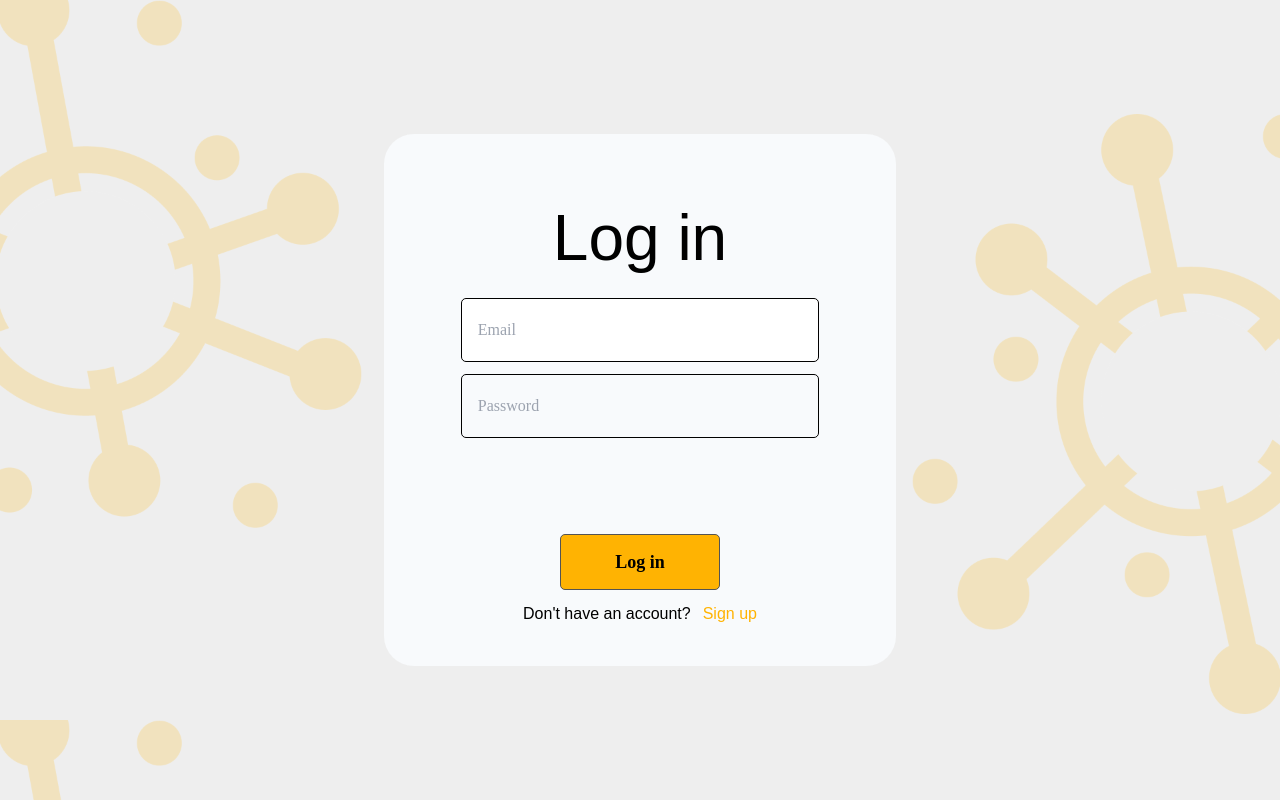
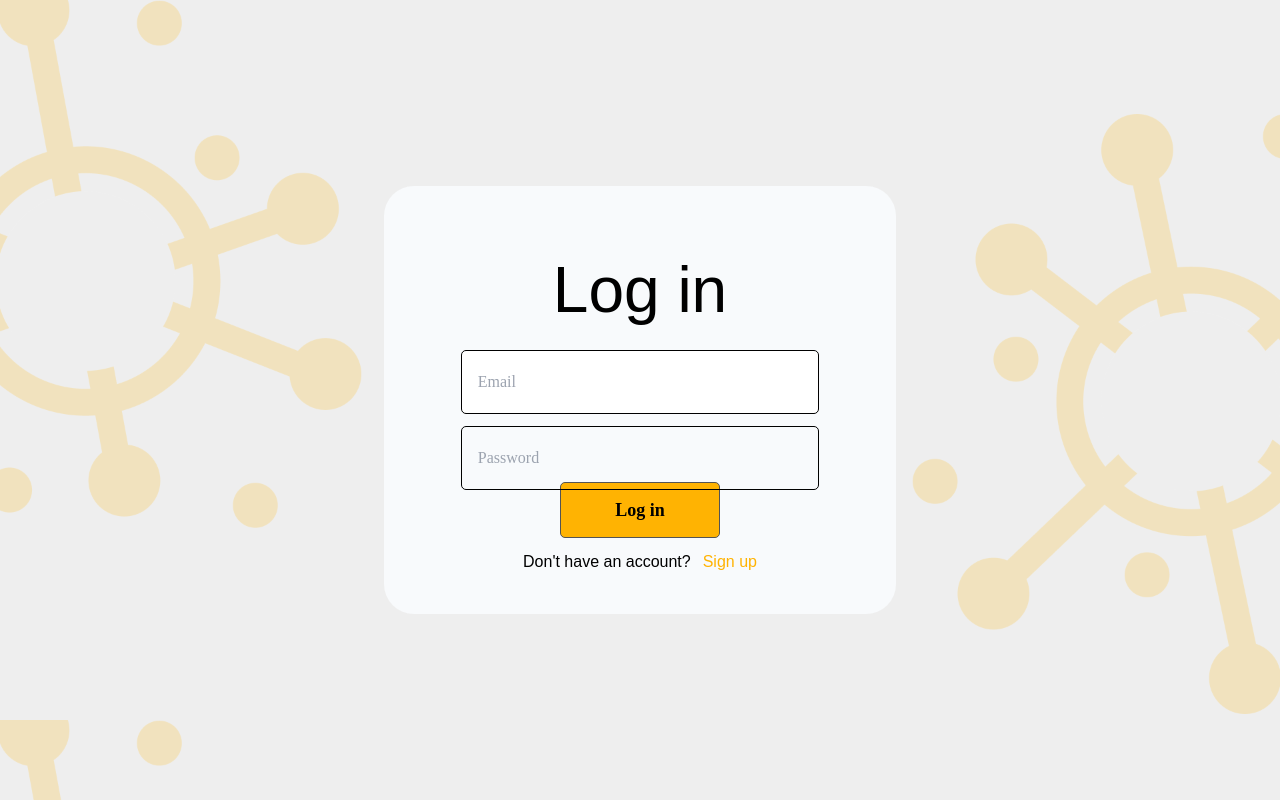
Before and after one commit to VyLanTran/RelationshipManagement, a React (Create React App) app in the folder client/: page / in a window 1280 px wide. Built offline with nearby package versions, Linux system fonts and the light colour scheme; some icons are missing.

Commit message:
Log In margin top fix

```diff
--- a/client/src/pages/Login.tsx
+++ b/client/src/pages/Login.tsx
@@ -33,7 +33,7 @@ const Login: React.FC = () => {
                 className="w-full h-screen flex justify-center items-center"
                 onSubmit={handleSubmit}
             >
-                <div className="bg-slate-50    w-2/5 flex flex-col items-center gap-3 rounded-[30px] justify-center py-10">
+                <div className="bg-slate-50 w-2/5 flex flex-col items-center gap-3 rounded-[30px] justify-center py-10">
                     <h3 style={{ fontSize: "8vh", marginTop: "2vh" }}>Log in</h3>
                     <input
                         className="textStyles outline-none"
@@ -70,7 +70,7 @@ const Login: React.FC = () => {
                         }
                     </div>
                     <button
-                        className="font-azeret bg-[#FFB302] w-[20vh] text-[large] font-bold border h-[7vh] mb-[-2vh] mt-[1vh] rounded-[5px] border-solid border-[rgb(84,84,84)] hover:cursor-pointer hover:text-[white] hover:bg-[rgb(59,59,59)]"
+                        className="font-azeret bg-[#FFB302] w-[20vh] text-[large] font-bold border h-[7vh] mb-[-2vh] mt-[-12vh] rounded-[5px] border-solid border-[rgb(84,84,84)] hover:cursor-pointer hover:text-[white] hover:bg-[rgb(59,59,59)]"
                         disabled={isLoading}
                     >
                         Log in
```
